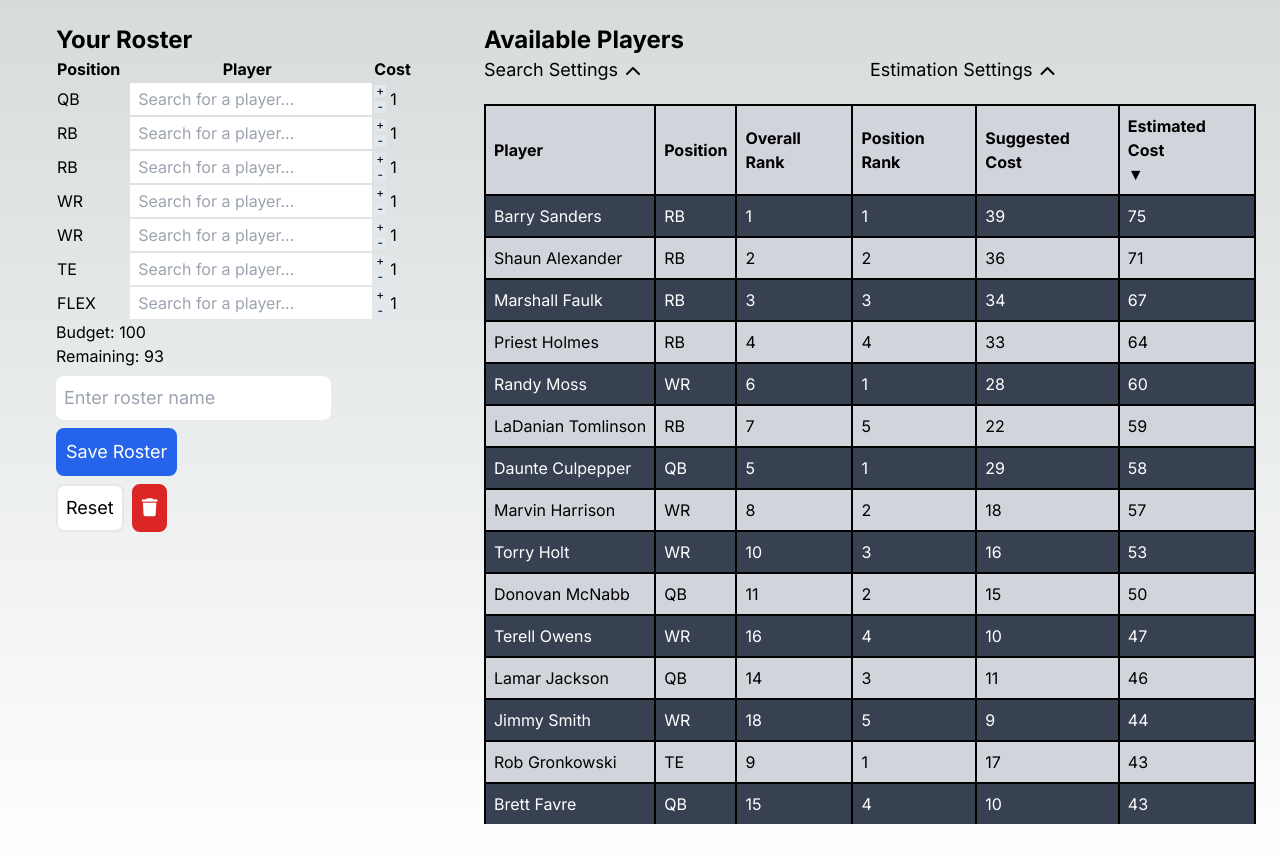
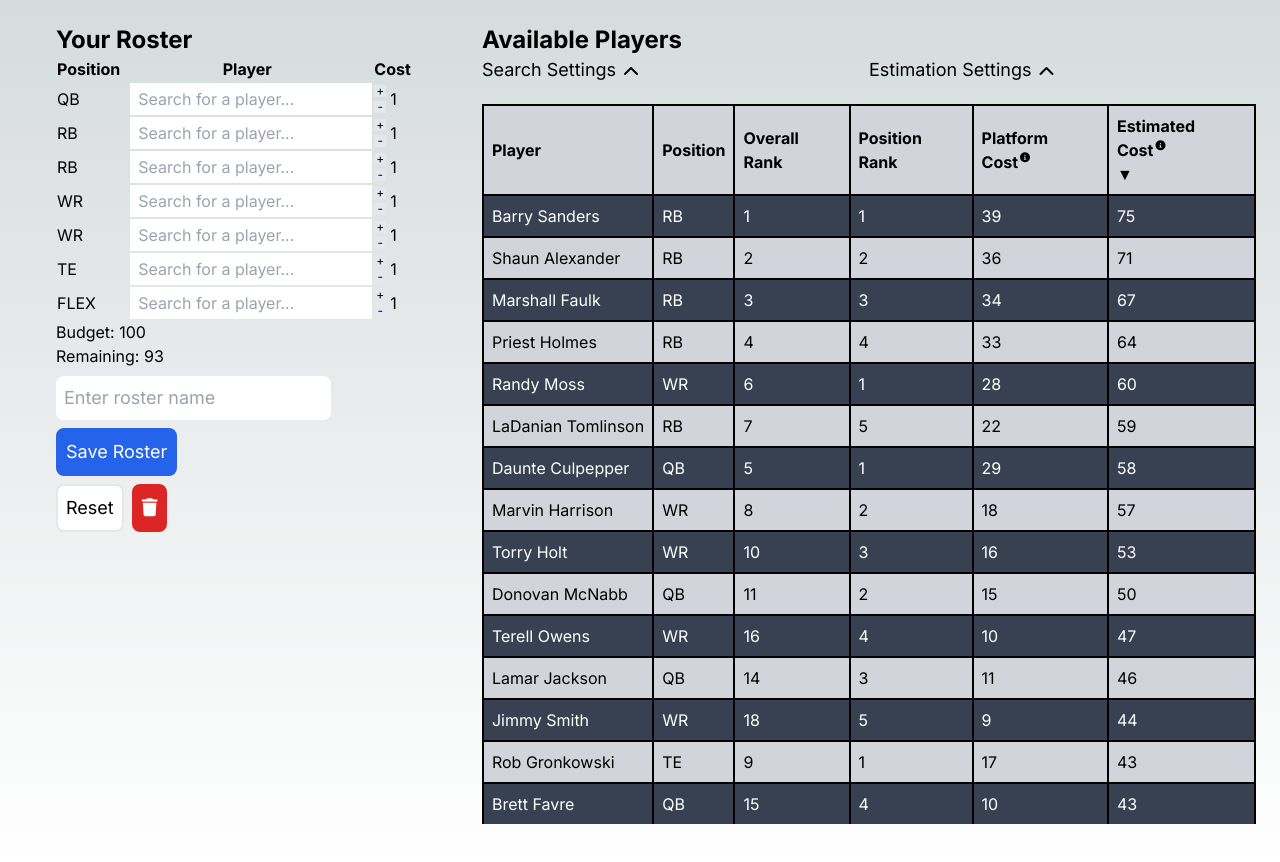
Before and after one commit to howell/draft-builder, a Next.js app: page /demo in a window 1280 px wide. Shown: the top 862 px of the page. Built offline with nearby package versions, Linux system fonts and the light colour scheme.

Commit message:
create a Tooltip component

```diff
--- a/src/app/league/[leagueID]/drafts/[draftYear]/PlayerTable.tsx
+++ b/src/app/league/[leagueID]/drafts/[draftYear]/PlayerTable.tsx
@@ -1,9 +1,14 @@
 'use client'
+import Tooltip from '@/ui/Tooltip';
 import React, { useState } from 'react';
 
 type PlayerData<T extends object> = { id: any; } & T;
 
-export type ColumnName = string | { name: string; shortName?: string };
+export type ColumnName = string | {
+    name: string;
+    shortName?: string;
+    tooltip?: string;
+};
 
 export interface PlayerTableProps<T extends object> {
     players: PlayerData<T>[];
@@ -70,13 +75,7 @@ const PlayerTable = <T extends object,>({
                                              ${getSortClass(column)}`}
                                 onClick={() => handleSort(column)}>
                                 <div className="flex justify-start items-center">
-                                    {typeof name === 'string' ?
-                                        <span >{name}</span> :
-                                        [<span key={name.shortName} className='inline md:hidden'>{name.shortName}</span>,
-                                            <span key={name.name} className='hidden md:inline'>{name.name}</span>]}
-                                    {/* <span className="ml-2">
-                                        {getSortClass(column) === 'after:content-["▲"]' ? '▲' : getSortClass(column) === 'after:content-["▼"]' ? '▼' : ''}
-                                    </span> */}
+                                    <ColumnHeader name={name} />
                                 </div>
                             </th>))}
                     </tr>
@@ -102,3 +101,12 @@ const PlayerTable = <T extends object,>({
 };
 
 export default PlayerTable;
+
+const ColumnHeader: React.FC<{name: ColumnName}> = ({ name }) => {
+    if (typeof name === 'string') {
+        return <span >{name}</span>;
+    }
+    const withTooltip = (nm: String) => name.tooltip ? <Tooltip content={name.tooltip}>{nm}</Tooltip> : nm;
+    return [<span key={name.shortName} className='inline md:hidden'>{withTooltip(name.shortName ?? name.name)}</span>,
+        <span key={name.name} className='hidden md:inline'>{withTooltip(name.name)}</span>];
+}
--- a/src/app/league/[leagueID]/mocks/MockTable.tsx
+++ b/src/app/league/[leagueID]/mocks/MockTable.tsx
@@ -25,8 +25,8 @@ const availablePlayerColumns: [(keyof CostEstimatedPlayer), ColumnName][] = [
     ['defaultPosition', {name: 'Position', shortName: 'Pos'}],
     ['overallRank', {name: 'Overall Rank', shortName: 'OvrR'}],
     ['positionRank', {name: 'Position Rank', shortName: 'PosR'}],
-    ['suggestedCost', {name: 'Suggested Cost', shortName: '$Sug'}],
-    ['estimatedCost', {name: 'Estimated Cost', shortName: '$Est'}],
+    ['suggestedCost', {name: 'Platform Cost', shortName: '$Sug', tooltip: 'The price the platform puts next to the player in the draft room'}],
+    ['estimatedCost', {name: 'Estimated Cost', shortName: '$Est', tooltip: "The price the player will go for based on your league history"}],
 ];
 
 type CostPredictor = {
--- /dev/null
+++ b/src/ui/Tooltip.tsx
@@ -0,0 +1,18 @@
+import React, { ReactNode } from 'react';
+
+interface TooltipProps {
+    children: ReactNode;
+    content: string;
+    color?: string;
+}
+
+const Tooltip: React.FC<TooltipProps> = ({ children, content, color = 'slate-500' }) => {
+    return (
+        <div className={`after:font-font-awesome after:content-info-circle after:ml-0.5 after:text-xxs after:align-top after:text-${color}`}
+            title={content}>
+            {children}
+        </div>
+    );
+};
+
+export default Tooltip;
--- a/tailwind.config.ts
+++ b/tailwind.config.ts
@@ -14,6 +14,15 @@ const config: Config = {
         "gradient-conic":
           "conic-gradient(from 180deg at 50% 50%, var(--tw-gradient-stops))",
       },
+      fontFamily: {
+        'font-awesome': ['"Font Awesome 6 Free"'],
+      },
+      fontSize: {
+        'xxs': '0.625rem', // Custom smaller font size (10px)
+      },
+      content: {
+        'info-circle': '"\\f05a"', // Unicode for Font Awesome info-circle
+      },
       animation: {
         spin: 'spin 1s linear infinite',
       },
```
